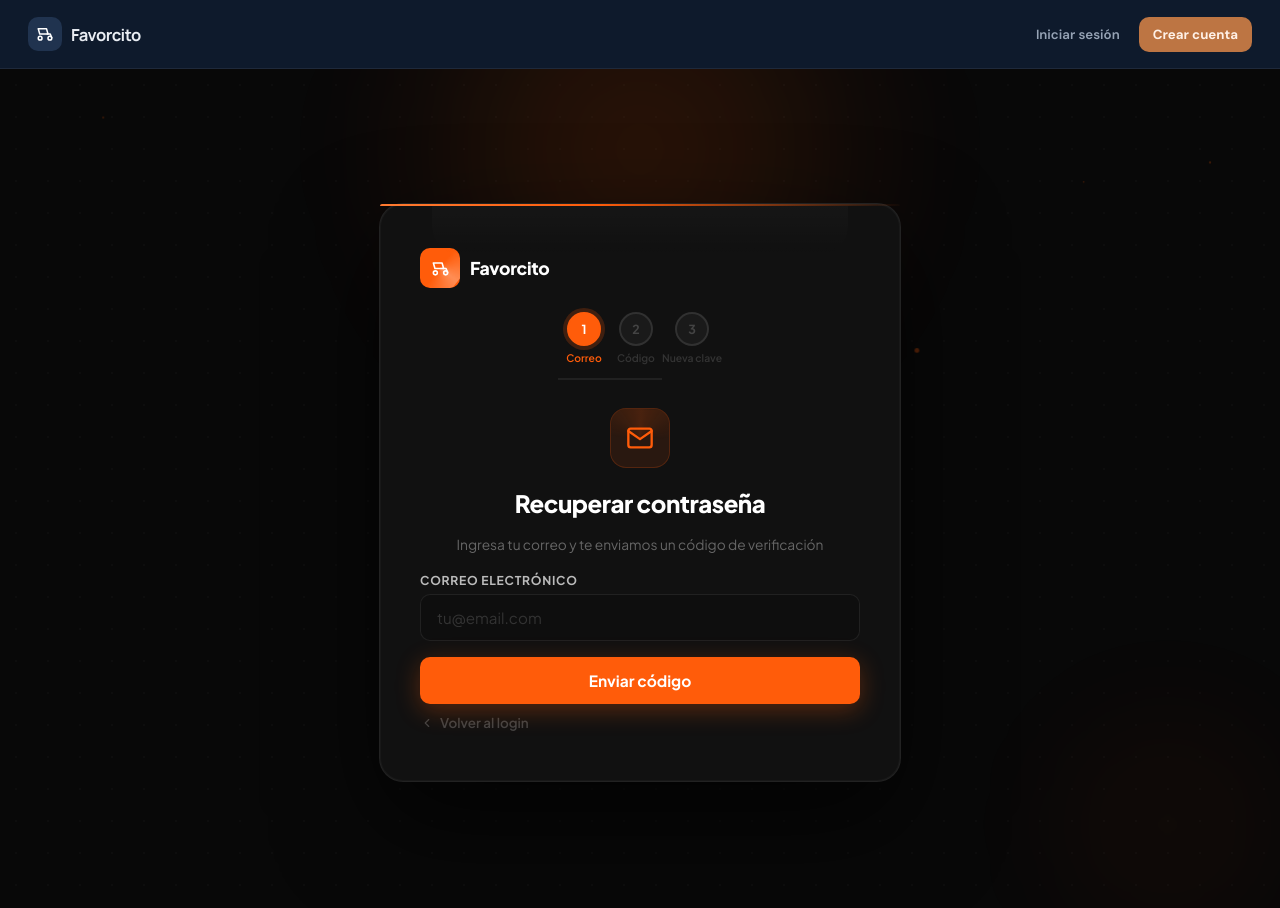
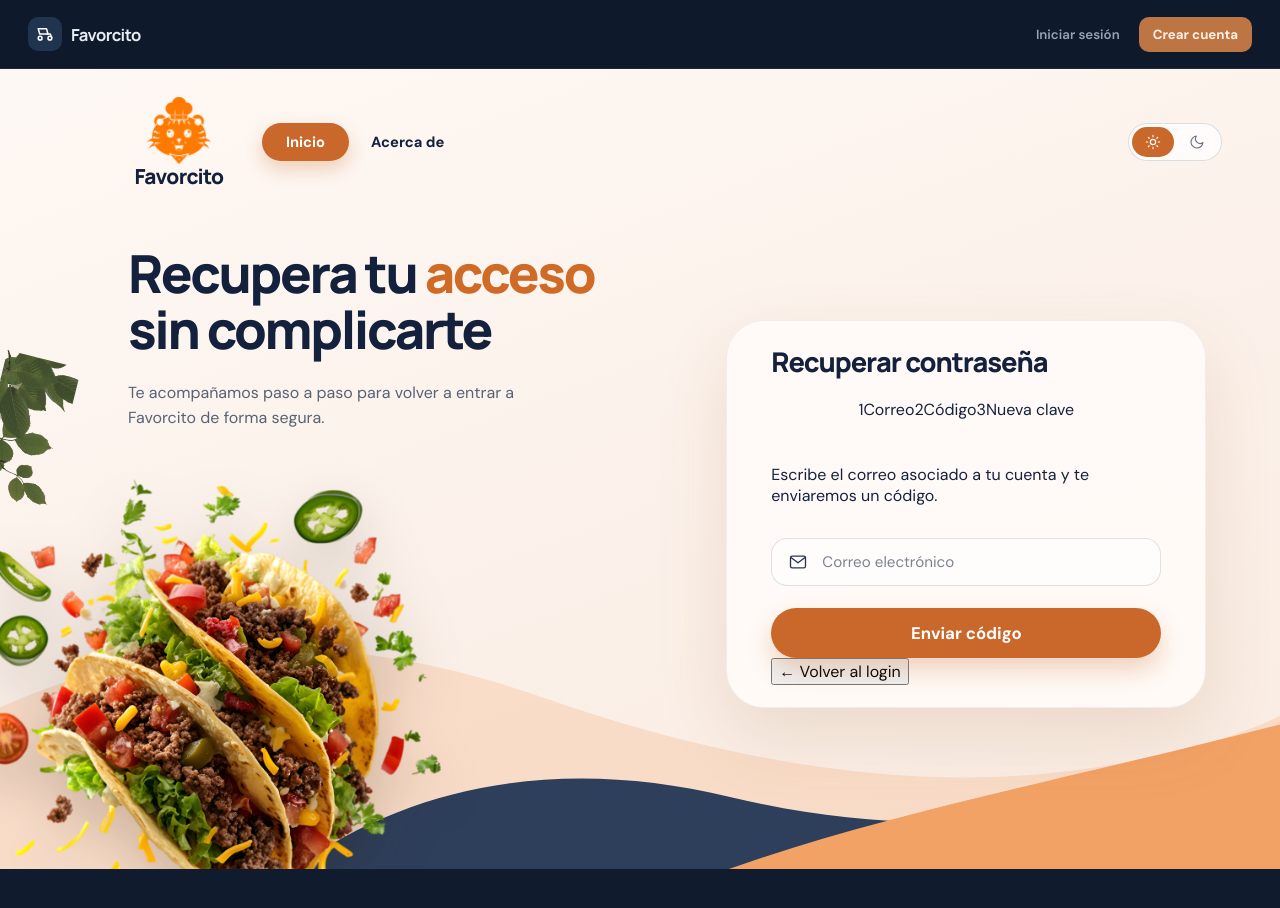
Before and after one commit to YilinRoux/favorcito, a React app in the folder frontend/: page /recuperar-contrasena in a window 1280 px wide. Shown: the top 908 px of the page. After the commit the page ends 869 px from the top, so only its background shows below. Built offline with nearby package versions, Linux system fonts and the light colour scheme; the HTML template or start-up script is replaced by a standard one.

Commit message:
design: align password recovery with Favorcito auth system

```diff
--- a/frontend/src/pages/auth/RecuperarContrasena.jsx
+++ b/frontend/src/pages/auth/RecuperarContrasena.jsx
@@ -1,6 +1,7 @@
 import { useState, useRef, useEffect } from "react";
 import { useNavigate } from "react-router-dom";
 import api from "../../services/api";
+import MarcoAuth from "../../components/auth/MarcoAuth";
 import "../../styles/auth/RecuperarContrasena.css";
 
 export default function RecuperarContrasena() {
@@ -13,6 +14,12 @@ export default function RecuperarContrasena() {
   const [mensaje, setMensaje] = useState("");
   const [error, setError] = useState("");
   const [cargando, setCargando] = useState(false);
+  const [tema, setTema] = useState(() => localStorage.getItem("favorcito-tema") || "claro");
+
+  const aplicarTema = (nuevo) => {
+    setTema(nuevo);
+    localStorage.setItem("favorcito-tema", nuevo);
+  };
 
   const inputRefs = useRef([]);
   const codigo = digits.join("");
@@ -23,265 +30,174 @@ export default function RecuperarContrasena() {
 
   const handleDigit = (index, value) => {
     const v = value.replace(/\D/g,"").slice(-1);
-    const next = [...digits]; next[index] = v; setDigits(next);
+    const next = [...digits];
+    next[index] = v;
+    setDigits(next);
     if (v && index < 5) inputRefs.current[index+1]?.focus();
   };
+
   const handleKeyDown = (index, e) => {
-    if (e.key==="Backspace" && !digits[index] && index>0) inputRefs.current[index-1]?.focus();
-    if (e.key==="ArrowLeft"  && index>0) inputRefs.current[index-1]?.focus();
-    if (e.key==="ArrowRight" && index<5) inputRefs.current[index+1]?.focus();
+    if (e.key === "Backspace" && !digits[index] && index > 0) inputRefs.current[index-1]?.focus();
+    if (e.key === "ArrowLeft" && index > 0) inputRefs.current[index-1]?.focus();
+    if (e.key === "ArrowRight" && index < 5) inputRefs.current[index+1]?.focus();
   };
+
   const handlePaste = (e) => {
     const pasted = e.clipboardData.getData("text").replace(/\D/g,"").slice(0,6);
-    if (pasted.length===6) { setDigits(pasted.split("")); inputRefs.current[5]?.focus(); }
+    if (pasted.length === 6) {
+      setDigits(pasted.split(""));
+      inputRefs.current[5]?.focus();
+    }
     e.preventDefault();
   };
 
   const solicitarCodigo = async () => {
     if (!email) return setError("Ingresa tu correo");
-    setCargando(true); setError("");
+    setCargando(true);
+    setError("");
     try {
       await api.post("/auth/recuperar-contrasena", { email });
       setMensaje("Código enviado a tu correo");
       setPaso(2);
     } catch (err) {
       setError(err.response?.data?.mensaje || err.response?.data?.message || err.message || "Error al enviar el código");
-    } finally { setCargando(false); }
+    } finally {
+      setCargando(false);
+    }
   };
 
   const verificarCodigo = async () => {
     if (codigo.length !== 6) return setError("Ingresa el código completo");
-    setCargando(true); setError("");
+    setCargando(true);
+    setError("");
     try {
       await api.post("/auth/verificar-recuperacion", { email, codigo });
-      setMensaje("Código correcto, ahora pon tu nueva contraseña");
+      setMensaje("Código correcto. Ahora crea tu nueva contraseña.");
       setPaso(3);
     } catch (err) {
       setError(err.response?.data?.mensaje || err.response?.data?.message || err.message || "Código incorrecto");
       setDigits(["","","","","",""]);
       setTimeout(() => inputRefs.current[0]?.focus(), 50);
-    } finally { setCargando(false); }
+    } finally {
+      setCargando(false);
+    }
   };
 
   const resetearContrasena = async () => {
     if (!nuevaContrasena) return setError("Ingresa tu nueva contraseña");
     if (nuevaContrasena.length < 6) return setError("Mínimo 6 caracteres");
-    setCargando(true); setError("");
+    setCargando(true);
+    setError("");
     try {
       await api.post("/auth/resetear-contrasena", { email, codigo, nuevaContrasena });
       setMensaje("¡Contraseña actualizada! Redirigiendo...");
       setTimeout(() => navigate("/login"), 2200);
     } catch (err) {
       setError(err.response?.data?.mensaje || err.response?.data?.message || err.message || "Error al cambiar la contraseña");
-    } finally { setCargando(false); }
+    } finally {
+      setCargando(false);
+    }
   };
 
-  /* ── Indicador de pasos ── */
   const pasos = ["Correo", "Código", "Nueva clave"];
 
   return (
-    <div className="rc-wrap">
-      {/* Partículas */}
-      <div className="rc-particles">
-        {[...Array(7)].map((_,i) => <div key={i} className="rc-p" />)}
-      </div>
-      <div className="rc-orb rc-orb-1" />
-      <div className="rc-orb rc-orb-2" />
+    <MarcoAuth
+      tema={tema}
+      aplicarTema={aplicarTema}
+      titulo={<>Recupera tu <em>acceso</em><br />sin complicarte</>}
+      descripcion="Te acompañamos paso a paso para volver a entrar a Favorcito de forma segura."
+    >
+      <h2 className="rg-title">Recuperar contraseña</h2>
 
-      <div className="rc-card">
-
-        {/* Logo */}
-        <div className="rc-logo">
-          <div className="rc-logo-icon">
-            <svg className="rc-logo-svg" viewBox="0 0 24 24">
-              <circle cx="5.5" cy="17.5" r="2.5"/>
-              <circle cx="18.5" cy="17.5" r="2.5"/>
-              <path d="M3 5h11l2 7H5L3 5z"/>
-              <path d="M15 12h4l2 5"/>
-            </svg>
-          </div>
-          <span className="rc-logo-text">Favorcito</span>
-        </div>
-
-        {/* Stepper */}
       <div className="rc-stepper">
         {pasos.map((label, i) => (
-            <div key={i} className="rc-step-wrap">
-              <div className={`rc-step-circle ${paso === i+1 ? "rc-step--active" : paso > i+1 ? "rc-step--done" : ""}`}>
-                {paso > i+1 ? (
-                  <svg viewBox="0 0 24 24" fill="none" stroke="currentColor" strokeWidth="2.5" strokeLinecap="round" strokeLinejoin="round" width="14" height="14">
-                    <polyline points="20 6 9 17 4 12"/>
-                  </svg>
-                ) : i+1}
-              </div>
-              <span className={`rc-step-label ${paso === i+1 ? "rc-step-label--active" : paso > i+1 ? "rc-step-label--done" : ""}`}>
-                {label}
+          <div key={label} className="rc-step">
+            <span className={`rc-step-dot ${paso === i + 1 ? "is-active" : ""} ${paso > i + 1 ? "is-done" : ""}`}>
+              {paso > i + 1 ? "✓" : i + 1}
             </span>
-              {i < pasos.length - 1 && (
-                <div className={`rc-step-line ${paso > i+1 ? "rc-step-line--done" : ""}`} />
-              )}
+            <span>{label}</span>
           </div>
         ))}
       </div>
 
-        {/* Mensajes */}
-        {mensaje && (
-          <div className="rc-msg-success">
-            <svg viewBox="0 0 24 24" fill="none" stroke="#4ade80" strokeWidth="2" strokeLinecap="round" strokeLinejoin="round" width="15" height="15"><polyline points="20 6 9 17 4 12"/></svg>
-            {mensaje}
-          </div>
-        )}
-        {error && (
-          <div className="rc-msg-error">
-            <svg viewBox="0 0 24 24" fill="none" stroke="#ff6b6b" strokeWidth="2" strokeLinecap="round" width="15" height="15"><circle cx="12" cy="12" r="10"/><line x1="12" y1="8" x2="12" y2="12"/><line x1="12" y1="16" x2="12.01" y2="16"/></svg>
-            {error}
-          </div>
-        )}
+      {mensaje && <div className="rc-message rc-message-ok">{mensaje}</div>}
+      {error && <div className="rc-message rc-message-error">{error}</div>}
 
-        {/* ── PASO 1: Email ── */}
       {paso === 1 && (
         <div className="rc-section">
-            <div className="rc-section-icon">
-              <svg viewBox="0 0 24 24" fill="none" stroke="currentColor" strokeWidth="2" strokeLinecap="round" strokeLinejoin="round" width="28" height="28">
-                <path d="M4 4h16c1.1 0 2 .9 2 2v12c0 1.1-.9 2-2 2H4c-1.1 0-2-.9-2-2V6c0-1.1.9-2 2-2z"/>
-                <polyline points="22,6 12,13 2,6"/>
-              </svg>
-            </div>
-            <h2 className="rc-title">Recuperar contraseña</h2>
-            <p className="rc-subtitle">Ingresa tu correo y te enviamos un código de verificación</p>
-
-            <div className="rc-field">
-              <label className="rc-label">Correo electrónico</label>
+          <p className="rc-copy">Escribe el correo asociado a tu cuenta y te enviaremos un código.</p>
+          <div className="rg-input-wrap">
+            <svg className="rg-field-icon" viewBox="0 0 24 24" aria-hidden="true"><rect x="3" y="5" width="18" height="14" rx="2"/><path d="M3.5 6.5 12 13l8.5-6.5"/></svg>
             <input
-                type="email" value={email}
+              type="email"
+              value={email}
               onChange={(e) => setEmail(e.target.value)}
               onKeyDown={(e) => e.key === "Enter" && solicitarCodigo()}
-                className="rc-input"
-                placeholder="tu@email.com"
+              className="rg-input rg-input--icon"
+              placeholder="Correo electrónico"
             />
           </div>
-
-            <button onClick={solicitarCodigo} disabled={cargando} className="rc-btn">
+          <button onClick={solicitarCodigo} disabled={cargando} className="rg-btn">
             {cargando ? "Enviando..." : "Enviar código"}
           </button>
         </div>
       )}
 
-        {/* ── PASO 2: Código OTP ── */}
       {paso === 2 && (
         <div className="rc-section">
-            <div className="rc-section-icon">
-              <svg viewBox="0 0 24 24" fill="none" stroke="currentColor" strokeWidth="2" strokeLinecap="round" strokeLinejoin="round" width="28" height="28">
-                <rect x="3" y="11" width="18" height="11" rx="2" ry="2"/>
-                <path d="M7 11V7a5 5 0 0110 0v4"/>
-              </svg>
-            </div>
-            <h2 className="rc-title">Verifica tu identidad</h2>
-            <p className="rc-subtitle">
-              Código enviado a <span className="rc-email-highlight">{email}</span>
-            </p>
-
-            <div className="rc-otp-group" onPaste={handlePaste}>
+          <p className="rc-copy">Código enviado a <strong>{email}</strong></p>
+          <div className="rc-otp" onPaste={handlePaste}>
             {digits.map((d, i) => (
               <input
                 key={i}
-                  ref={el => inputRefs.current[i] = el}
-                  type="text" inputMode="numeric" maxLength={1} value={d}
-                  onChange={e => handleDigit(i, e.target.value)}
-                  onKeyDown={e => handleKeyDown(i, e)}
-                  className={`rc-otp-input ${d ? "rc-otp-filled" : ""} ${error ? "rc-otp-error" : ""}`}
+                ref={(el) => inputRefs.current[i] = el}
+                type="text"
+                inputMode="numeric"
+                maxLength={1}
+                value={d}
+                onChange={(e) => handleDigit(i, e.target.value)}
+                onKeyDown={(e) => handleKeyDown(i, e)}
+                className="rc-otp-input"
+                aria-label={`Dígito ${i + 1}`}
               />
             ))}
           </div>
-
-            {/* Progress dots */}
-            <div className="rc-dots">
-              {digits.map((d,i) => <div key={i} className={`rc-dot ${d ? "rc-dot-filled" : ""}`}/>)}
-            </div>
-
-            <button onClick={verificarCodigo} disabled={cargando || codigo.length !== 6} className="rc-btn">
+          <button onClick={verificarCodigo} disabled={cargando || codigo.length !== 6} className="rg-btn">
             {cargando ? "Verificando..." : "Verificar código"}
           </button>
         </div>
       )}
 
-        {/* ── PASO 3: Nueva contraseña ── */}
       {paso === 3 && (
         <div className="rc-section">
-            <div className="rc-section-icon rc-section-icon--green">
-              <svg viewBox="0 0 24 24" fill="none" stroke="currentColor" strokeWidth="2" strokeLinecap="round" strokeLinejoin="round" width="28" height="28">
-                <path d="M12 22s8-4 8-10V5l-8-3-8 3v7c0 6 8 10 8 10z"/>
-              </svg>
-            </div>
-            <h2 className="rc-title">Nueva contraseña</h2>
-            <p className="rc-subtitle">Elige una contraseña segura de mínimo 6 caracteres</p>
-
-            <div className="rc-field">
-              <label className="rc-label">Nueva contraseña</label>
-              <div className="rc-input-wrap">
+          <p className="rc-copy">Elige una contraseña nueva de mínimo 6 caracteres.</p>
+          <div className="rg-input-wrap">
+            <svg className="rg-field-icon" viewBox="0 0 24 24" aria-hidden="true"><rect x="5" y="11" width="14" height="10" rx="2"/><path d="M8 11V8a4 4 0 018 0v3"/></svg>
             <input
               type={verContrasena ? "text" : "password"}
               value={nuevaContrasena}
               onChange={(e) => setNuevaContrasena(e.target.value)}
               onKeyDown={(e) => e.key === "Enter" && resetearContrasena()}
-                  className="rc-input rc-input--pr"
-                  placeholder="Mínimo 6 caracteres"
+              className="rg-input rg-input--icon rg-input--pr"
+              placeholder="Nueva contraseña"
             />
-                <button type="button" onClick={() => setVerContrasena(!verContrasena)} className="rc-pw-toggle">
-                  {verContrasena ? (
-                    <svg className="rc-toggle-svg" viewBox="0 0 24 24">
-                      <path d="M17.94 17.94A10.07 10.07 0 0112 20c-7 0-11-8-11-8a18.45 18.45 0 015.06-5.94"/>
-                      <path d="M9.9 4.24A9.12 9.12 0 0112 4c7 0 11 8 11 8a18.5 18.5 0 01-2.16 3.19"/>
-                      <line x1="1" y1="1" x2="23" y2="23"/>
-                    </svg>
-                  ) : (
-                    <svg className="rc-toggle-svg" viewBox="0 0 24 24">
-                      <path d="M1 12s4-8 11-8 11 8 11 8-4 8-11 8-11-8-11-8z"/>
-                      <circle cx="12" cy="12" r="3"/>
-                    </svg>
-                  )}
+            <button type="button" onClick={() => setVerContrasena(!verContrasena)} className="rg-pw-toggle" aria-label={verContrasena ? "Ocultar contraseña" : "Mostrar contraseña"}>
+              <svg className="rg-pw-toggle-svg" viewBox="0 0 24 24"><path d="M1 12s4-8 11-8 11 8 11 8-4 8-11 8-11-8-11-8z"/><circle cx="12" cy="12" r="3"/></svg>
             </button>
           </div>
-              {/* Barra de fortaleza */}
           {nuevaContrasena.length > 0 && (
             <div className="rc-strength">
-                  <div className="rc-strength-bars">
-                    {[...Array(4)].map((_, i) => (
-                      <div key={i} className={`rc-strength-bar ${
-                        nuevaContrasena.length >= (i+1)*2
-                          ? nuevaContrasena.length < 6 ? "rc-bar-weak"
-                          : nuevaContrasena.length < 10 ? "rc-bar-medium"
-                          : "rc-bar-strong"
-                          : ""
-                      }`}/>
-                    ))}
-                  </div>
-                  <span className={`rc-strength-label ${
-                    nuevaContrasena.length < 6 ? "rc-label-weak"
-                    : nuevaContrasena.length < 10 ? "rc-label-medium"
-                    : "rc-label-strong"
-                  }`}>
-                    {nuevaContrasena.length < 6 ? "Débil" : nuevaContrasena.length < 10 ? "Media" : "Fuerte"}
-                  </span>
+              <span style={{width: `${Math.min(100, nuevaContrasena.length * 10)}%`}} />
             </div>
           )}
-            </div>
-
-            <button onClick={resetearContrasena} disabled={cargando} className="rc-btn">
+          <button onClick={resetearContrasena} disabled={cargando} className="rg-btn">
             {cargando ? "Guardando..." : "Cambiar contraseña"}
           </button>
         </div>
       )}
 
-        {/* Volver */}
-        <button onClick={() => navigate("/login")} className="rc-back-btn">
-          <svg viewBox="0 0 24 24" fill="none" stroke="currentColor" strokeWidth="2" strokeLinecap="round" strokeLinejoin="round" width="14" height="14">
-            <polyline points="15 18 9 12 15 6"/>
-          </svg>
-          Volver al login
-        </button>
-
-      </div>
-    </div>
+      <button type="button" onClick={() => navigate("/login")} className="rc-back">← Volver al login</button>
+    </MarcoAuth>
   );
 }
```
Lines whose indentation alone changed are shown as unchanged.
